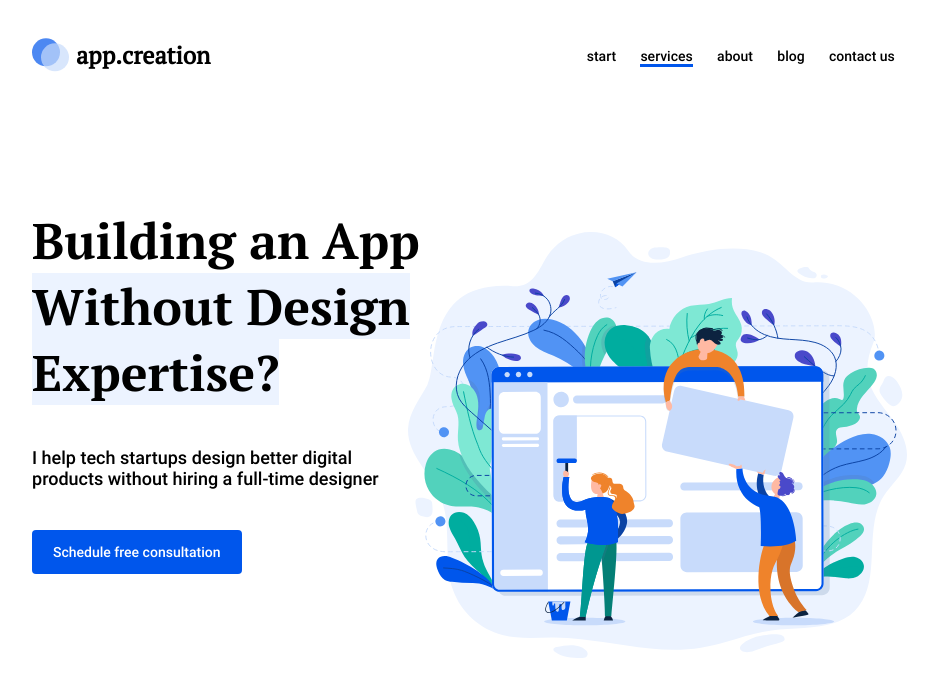
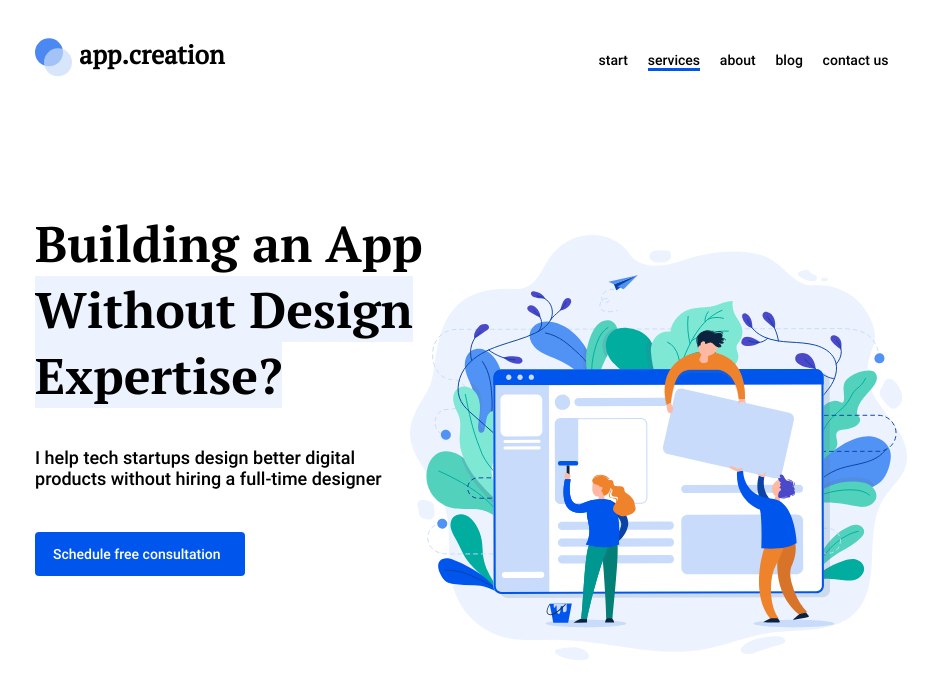
Before and after one commit to WebHeroSchool/reapet, a plain HTML site: page index.html in a window 1280 px wide. Shown: the whole page, without its empty margins (183-1121 px from the left). Drawn offline with Linux system fonts and the light colour scheme.

Commit message:
no message

```diff
--- a/styles.css
+++ b/styles.css
@@ -16,7 +16,7 @@ body {
 .logo {
   position: relative;
   padding: 40px 0 40px 60px;
-  font: 700 24px/31px 'pt_serifregular', arial, helvetica, sans-serif ;
+  font: 700 26px/31px 'pt_serifregular', arial, helvetica, sans-serif ;
   width: 190px;
   height: 32px;
   padding-left: 44px;
@@ -42,11 +42,12 @@ body {
 }
 
 .menu {
-  display: flex;
-  align-items: center;
-  justify-content: space-around;
-  width: 27%;
-  font-family: 'PT Serif', serif;
+    display: flex;
+    align-items: center;
+    justify-content: space-around;
+    width: 24.4%;
+    font-family: 'PT Serif', serif;
+    margin-right: 2%;
 }
 
 .menu__item {
@@ -120,7 +121,7 @@ body {
   font: 18px/21px 'robotomedium', arial, helvetica, sans-serif;
   color: #fff;
   background: #0056ec;
-  padding: 18px 29px;
+  padding: 18px 25px;
   text-decoration: none;
   border-radius: 4px;
   transition: opacity 0.15s;
@@ -137,7 +138,77 @@ body {
   transition: 0.8s;
 }
 
+@media screen and (max-width: 1548px) {
+ .menu {
+    display: flex;
+    align-items: center;
+    justify-content: space-around;
+    width: 30%;
+    font-family: 'PT Serif', serif;
+    }
+  }
+
 @media screen and (max-width: 1367px) {
+ .wrapper {
+   margin-left: 218px;
+   margin-right: 190px;
+ }
+
+ .header {
+   padding: 0px 0;
+   display: flex;
+   justify-content: space-between;
+   margin-bottom: 50px;
+ }
+
+ .logo__circle_color_blue {
+  left: 4%;
+  top: 57%;
+  background: #c8dbfb;
+}
+
+ .menu {
+    margin-top: 7px;
+    width: 35.5%;
+    font-family: 'PT Serif', serif;
+    margin-right: 1%;
+ }
+
+ .menu__item {
+   position: relative;
+   font:500 14px/16px 'robotomedium', arial, helvetica, sans-serif;
+   color: #000;
+   text-decoration: none;
+   transition: opacity 0.1s;}
+
+ .main {
+   padding: 0px 63% 85px 0;
+   background: right no-repeat url(img/Frame.svg);
+   background-size: 57%;
+   margin-bottom: 180px;
+ }
+
+ .main__banner {
+  margin-top: 98px;
+   margin-bottom: 39px;
+   font: bold 50px/66px 'PT Serif', arial, helvetica, serif;
+ }
+
+ .main__sibtitle {
+   margin-bottom: 43px;
+   font: 500 18px/21px 'robotomedium', arial, helvetica, sans-serif;
+   width: 367px;
+ }
+
+ .main__button {
+   margin-bottom: 23px;
+   font: 500 14px/16px 'robotomedium', arial, helvetica, sans-serif;
+   width: 174px;
+   padding: 14px 18px;
+  }
+}
+
+@media screen and (max-width: 1275px) {
  .wrapper {
    margin-left: 215px;
    margin-right: 190px;
@@ -147,7 +218,7 @@ body {
    padding: 0px 0;
    display: flex;
    justify-content: space-between;
-   margin-bottom: 50px;
+   margin-bottom: 90px;
  }
 
  .logo__circle_color_blue {
@@ -196,19 +267,20 @@ body {
    width: 168px;
    padding: 14px 21px;
  }
-
-
 }
 
+@media screen and (max-width: 1156px) {
+ .wrapper {
+   margin-left: 215px;
+   margin-right: 190px;
+ }
+}
 @media (max-width: 380px) {
  .menu, .name {
    display: none;
  }
  .wrapper {
-  width:375px ;
-  height:667px ;
-   //margin-left: 13px;
-   //margin-right: 20px;
+   margin: 0;
    border: dashed red;
  }
 
```
